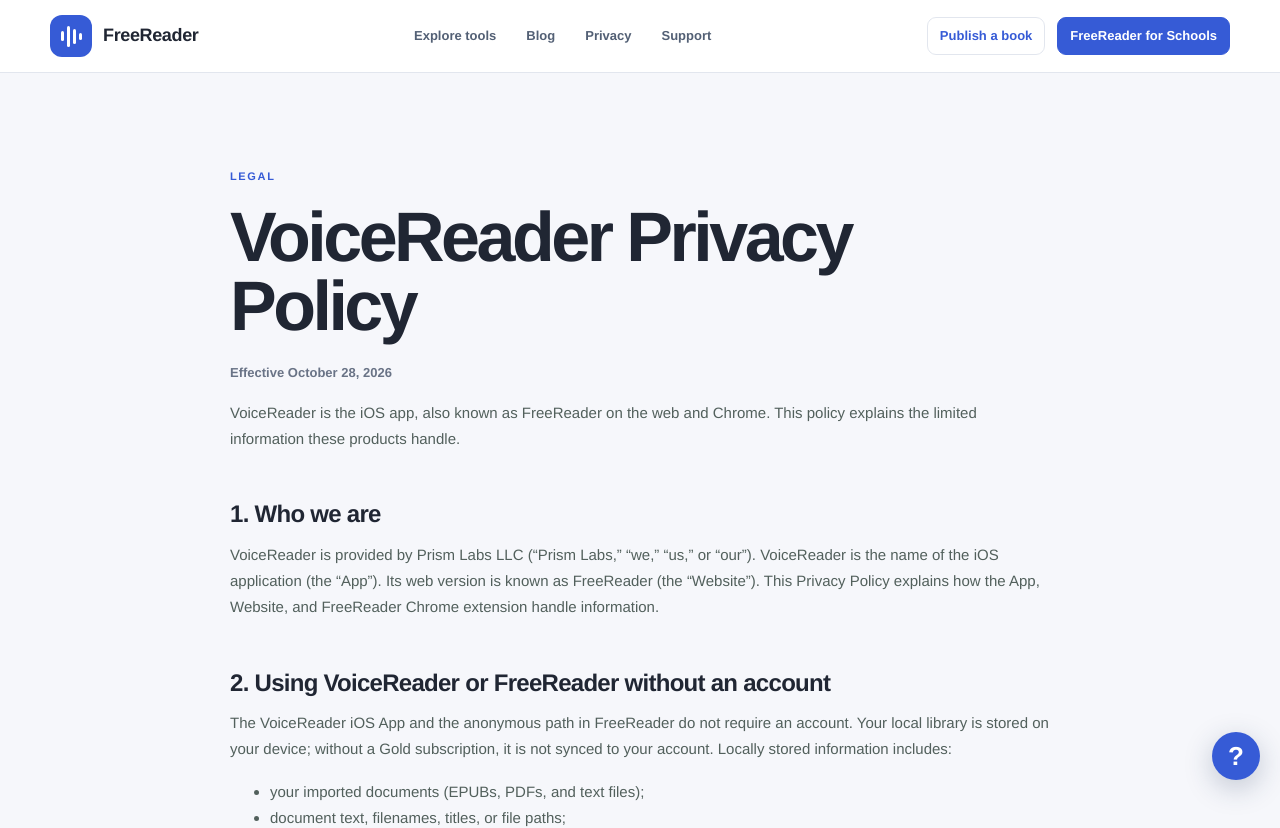
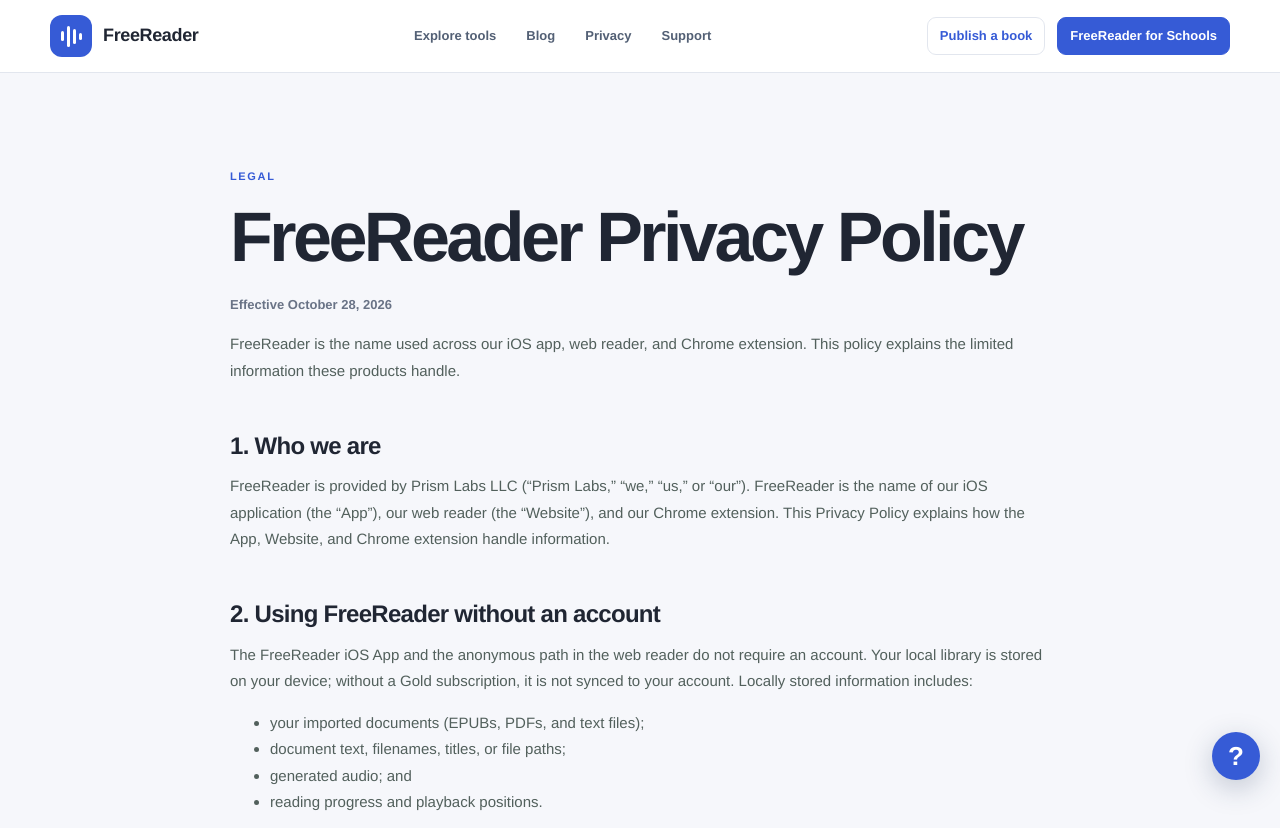
Before and after one commit to fatherGoose1/freereader-frontend, a Next.js app: page /privacy in a window 1280 px wide. Shown: the top 828 px of the page. Built offline with nearby package versions, Linux system fonts and the light colour scheme; no server answers.

Commit message:
docs: rename VoiceReader to FreeReader across marketing and legal pages

```diff
--- a/app/(marketing)/page.tsx
+++ b/app/(marketing)/page.tsx
@@ -82,7 +82,7 @@ export default function Home() {
         <div className="wrap final-cta-inner">
           <span className="eyebrow">Ready when you are</span>
           <h2>Give your words a voice.</h2>
-          <p>Listen to books for free in your browser or take VoiceReader with you on iPhone and Android.</p>
+          <p>Listen to books for free in your browser or take FreeReader with you on iPhone and Android.</p>
           <div className="final-actions">
             <Link className="button" href="/reader/audiobooks">Start listening <ArrowIcon /></Link>
             <AppDownloadButtons />
--- a/app/(marketing)/privacy/page.tsx
+++ b/app/(marketing)/privacy/page.tsx
@@ -2,30 +2,30 @@ import type { Metadata } from "next";
 import { LegalPage } from "../../components/LegalPage";
 
 export const metadata: Metadata = {
-  title: "VoiceReader Privacy Policy",
+  title: "FreeReader Privacy Policy",
   description:
-    "Privacy Policy for VoiceReader and FreeReader on the web and Chrome.",
+    "Privacy Policy for FreeReader on iOS, the web, and Chrome.",
   alternates: { canonical: "/privacy" },
 };
 
 export default function PrivacyPolicy() {
   return (
     <LegalPage
-      title="VoiceReader Privacy Policy"
+      title="FreeReader Privacy Policy"
       updated="October 28, 2026"
-      intro="VoiceReader is the iOS app, also known as FreeReader on the web and Chrome. This policy explains the limited information these products handle."
+      intro="FreeReader is the name used across our iOS app, web reader, and Chrome extension. This policy explains the limited information these products handle."
     >
       <h2>1. Who we are</h2>
       <p>
-        VoiceReader is provided by Prism Labs LLC (&ldquo;Prism Labs,&rdquo;
-        &ldquo;we,&rdquo; &ldquo;us,&rdquo; or &ldquo;our&rdquo;). VoiceReader is
-        the name of the iOS application (the &ldquo;App&rdquo;). Its web version
-        is known as FreeReader (the &ldquo;Website&rdquo;). This Privacy Policy
-        explains how the App, Website, and FreeReader Chrome extension handle information.
+        FreeReader is provided by Prism Labs LLC (&ldquo;Prism Labs,&rdquo;
+        &ldquo;we,&rdquo; &ldquo;us,&rdquo; or &ldquo;our&rdquo;). FreeReader is
+        the name of our iOS application (the &ldquo;App&rdquo;), our web reader
+        (the &ldquo;Website&rdquo;), and our Chrome extension. This Privacy Policy
+        explains how the App, Website, and Chrome extension handle information.
       </p>
-      <h2>2. Using VoiceReader or FreeReader without an account</h2>
+      <h2>2. Using FreeReader without an account</h2>
       <p>
-        The VoiceReader iOS App and the anonymous path in FreeReader do not
+        The FreeReader iOS App and the anonymous path in the web reader do not
         require an account. Your local library is stored on your device;
         without a Gold subscription, it is not synced to your account. Locally stored
         information includes:
--- a/app/components/AppDownloadButtons.tsx
+++ b/app/components/AppDownloadButtons.tsx
@@ -5,14 +5,14 @@ const stores = [
     name: "App Store",
     prefix: "Download on the",
     url: "https://apps.apple.com/app/voicereader-text-to-speech/id6808351587",
-    label: "Download VoiceReader on the App Store",
+    label: "Download FreeReader on the App Store",
     icon: <path d="M16.36 12.73c-.02-2.07 1.69-3.08 1.77-3.13-.97-1.4-2.46-1.6-2.98-1.61-1.27-.14-2.5.75-3.15.75-.64 0-1.64-.73-2.7-.71-1.38.02-2.66.81-3.37 2.03-1.44 2.49-.37 6.18 1.03 8.2.7.99 1.52 2.09 2.61 2.05 1.04-.04 1.44-.67 2.7-.67s1.62.67 2.72.65c1.13-.02 1.84-1.02 2.54-2.01.8-1.14 1.12-2.25 1.14-2.3-.02-.01-2.19-.84-2.21-3.35ZM14.32 6.43c.58-.7.97-1.68.86-2.65-.83.03-1.84.55-2.44 1.25-.53.62-1 1.61-.88 2.57.93.07 1.88-.48 2.46-1.17Z" />,
   },
   {
     name: "Chrome Web Store",
     prefix: "Available in the",
     url: "https://chromewebstore.google.com/detail/freereader-text-to-speech/nkndgadokffoldebphmdphjepcedcakc",
-    label: "Get VoiceReader for Chrome",
+    label: "Get FreeReader for Chrome",
     icon: <path d="M12 0C8.21 0 4.831 1.757 2.632 4.501l3.953 6.848A5.454 5.454 0 0 1 12 6.545h10.691A12 12 0 0 0 12 0zM1.931 5.47A11.943 11.943 0 0 0 0 12c0 6.012 4.42 10.991 10.189 11.864l3.953-6.847a5.45 5.45 0 0 1-6.865-2.29zm13.342 2.166a5.446 5.446 0 0 1 1.45 7.09l.002.001h-.002l-5.344 9.257c.206.01.413.016.621.016 6.627 0 12-5.373 12-12 0-1.54-.29-3.011-.818-4.364zM12 16.364a4.364 4.364 0 1 1 0-8.728 4.364 4.364 0 0 1 0 8.728Z" />,
   },
 ].map((store) => {
```
Also changed, not shown: app/(marketing)/terms/page.tsx (+18 -19 lines), 2 other files (tests, documents, lock files or other folders).
